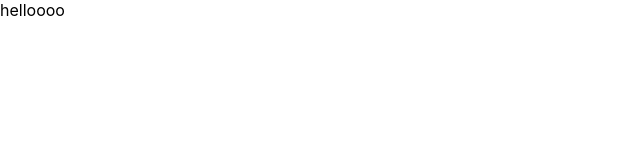
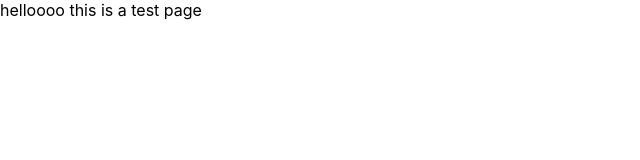
Before and after one commit to PierreLN/PierreLN.github.io, a React (Create React App) app: page / in a window 1280 px wide. Shown: the top 160 px of the page, without its empty margins (0-640 px from the left). Built offline with nearby package versions, Linux system fonts and the light colour scheme.

Commit message:
test page

```diff
--- a/src/App.js
+++ b/src/App.js
@@ -8,6 +8,7 @@ function App() {
       {/* <SideMenu></SideMenu>
       <MainPage></MainPage> */}
       helloooo
+      this is a test page
     </div>
   );
 }
```
